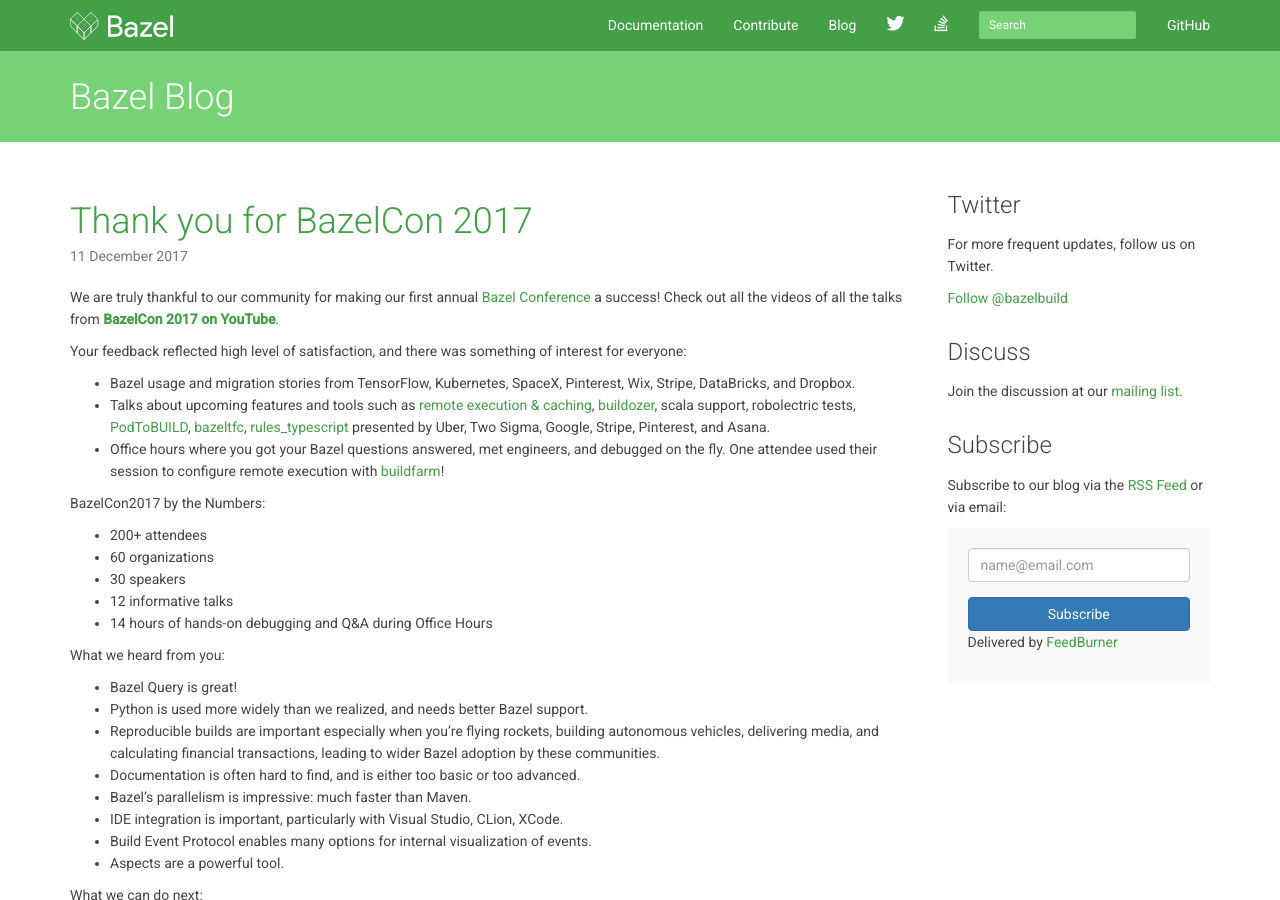
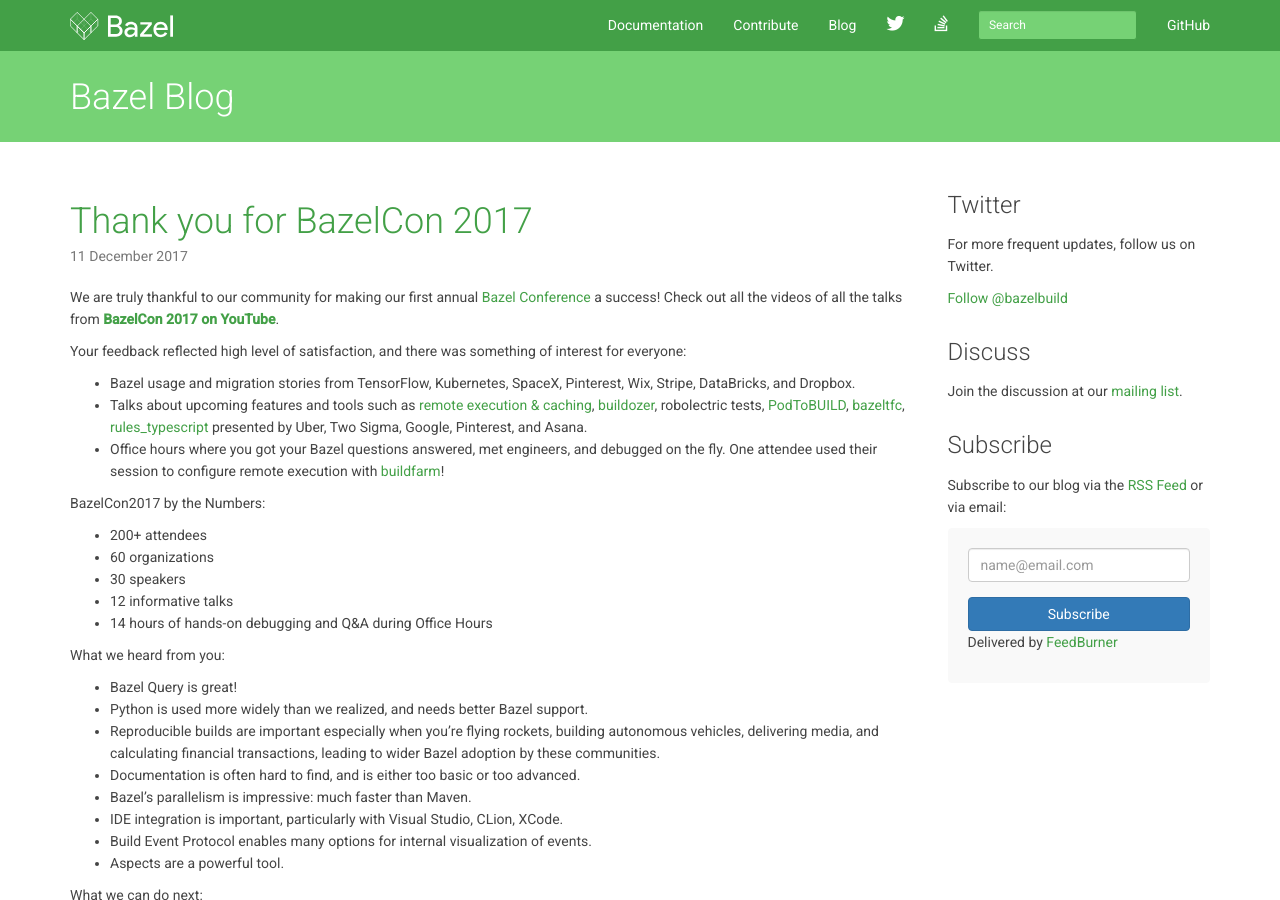
Before and after one commit to bazelbuild/bazel-blog, a Jekyll site: the page built from index.html, in a window 1280 px wide and 900 px high. Built offline with Jekyll 4.4.1, drawn with Linux system fonts in a browser that asks for light colours; nearby versions of some CDN libraries; library files that are not in the unit come from our copies; Markdown is read by kramdown in place of the engine named in the settings; the list of posts is cut into pages by our own code.

Commit message:
Update 2017-12-11-thanks-bazelcon2017.md

```diff
--- a/_posts/2017-12-11-thanks-bazelcon2017.md
+++ b/_posts/2017-12-11-thanks-bazelcon2017.md
@@ -7,7 +7,7 @@
 
 Your feedback reflected high level of satisfaction, and there was something of interest for everyone:
 * Bazel usage and migration stories from TensorFlow, Kubernetes, SpaceX, Pinterest, Wix, Stripe, DataBricks, and Dropbox.
-* Talks about upcoming features and tools such as [remote execution & caching](https://github.com/bazelbuild/bazel-buildfarm), [buildozer](https://github.com/bazelbuild/buildtools/tree/master/buildozer), scala support, robolectric tests, [PodToBUILD](https://github.com/pinterest/PodToBUILD), [bazeltfc](https://github.com/Asana/bazeltsc), [rules_typescript](https://github.com/bazelbuild/rules_typescript) presented by Uber, Two Sigma, Google, Stripe, Pinterest, and Asana.
+* Talks about upcoming features and tools such as [remote execution & caching](https://github.com/bazelbuild/bazel-buildfarm), [buildozer](https://github.com/bazelbuild/buildtools/tree/master/buildozer), robolectric tests, [PodToBUILD](https://github.com/pinterest/PodToBUILD), [bazeltfc](https://github.com/Asana/bazeltsc), [rules_typescript](https://github.com/bazelbuild/rules_typescript) presented by Uber, Two Sigma, Google, Pinterest, and Asana.
 * Office hours where you got your Bazel questions answered, met engineers, and debugged on the fly. One attendee used their session to configure remote execution with [buildfarm](https://github.com/bazelbuild/bazel-buildfarm)!
 
 BazelCon2017 by the Numbers:
```
